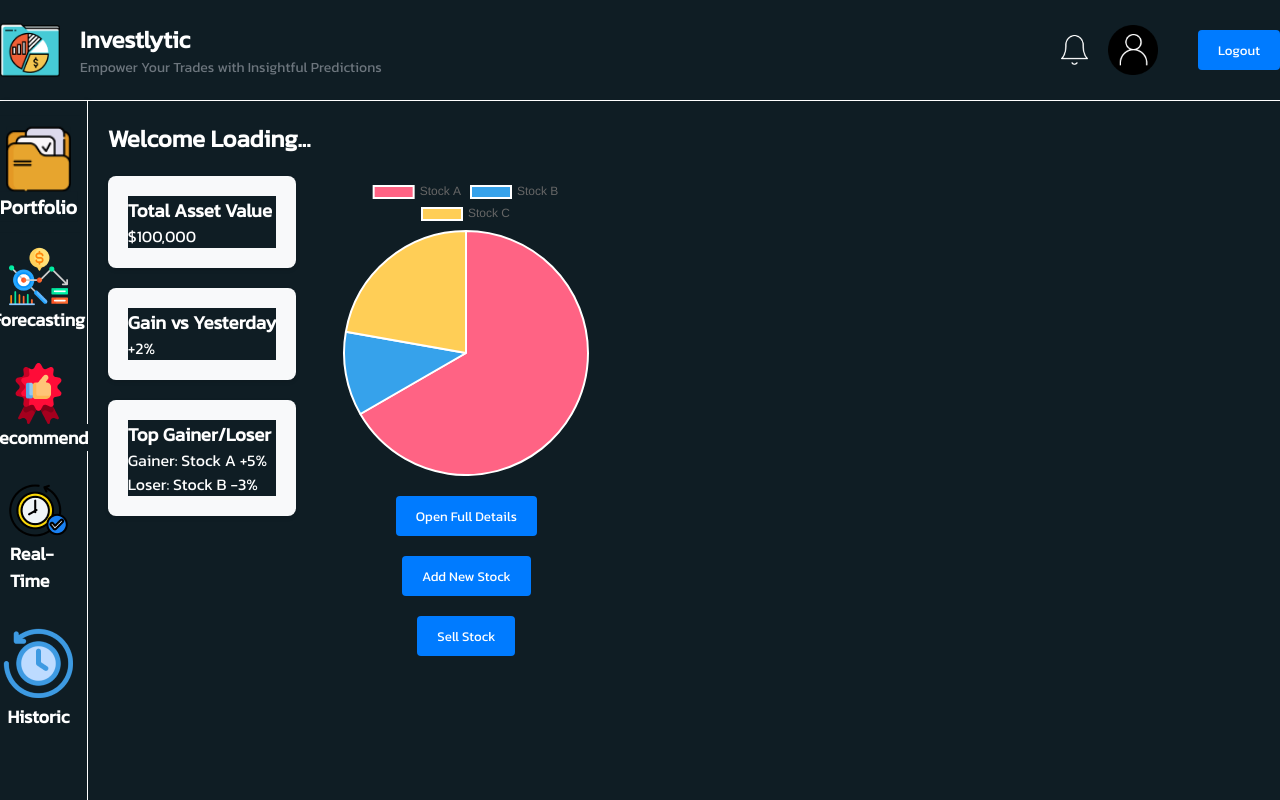
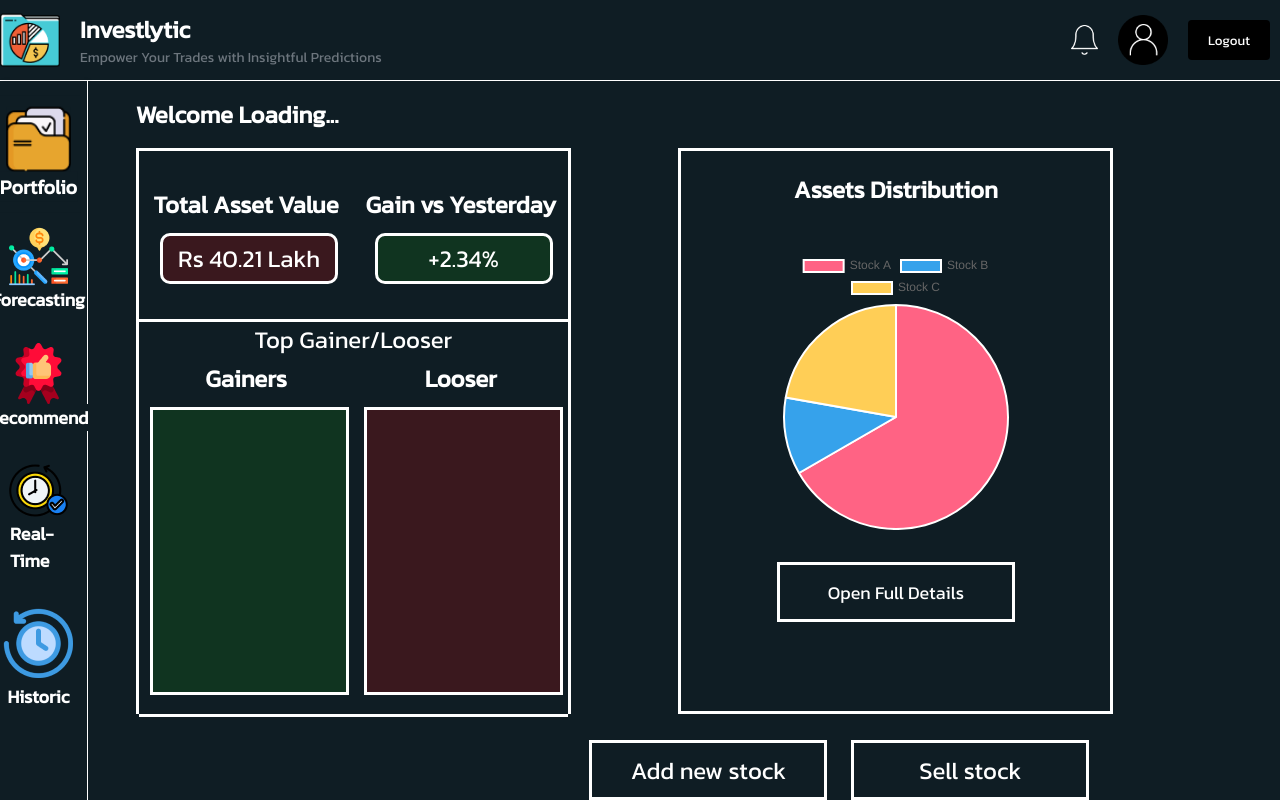
Before and after one commit to Bhushan11de/share, a Next.js app in the folder frontend/: page /dashboard in a window 1280 px wide. Built offline with nearby package versions, Linux system fonts and the light colour scheme; no server answers.

Commit message:
dashboard ui complete

```diff
--- a/frontend/components/DashboardComponent/Portfolio/portfolio.module.css
+++ b/frontend/components/DashboardComponent/Portfolio/portfolio.module.css
@@ -1,53 +1,180 @@
 .container {
-  padding: 20px;
+  width: 100%;
+  height: 100%;
 }
-
 .headerLeft {
-  margin-bottom: 20px;
+  margin-left: 3em;
+  margin-top: 1em;
 }
-
 .companyInfo {
   font-size: 24px;
   font-weight: bold;
 }
-
 .content {
+  width: 90%;
+  height: 70vh;
   display: flex;
-  gap: 20px;
+  margin-left: 3em;
+  margin-top: 1em;
+}
+.letcontainer {
+  border: 3px solid white;
+  width: 40%;
+  height: 100%;
+}
+.rightcontainer {
+  border: 3px solid white;
+  width: 40%;
+  height: 100%;
+  margin-left: 10%;
+}
+.cont1 {
+  border-bottom: 3px solid white;
+  height: 30%;
+  width: 100%;
+  display: flex;
+}
+.cont2 {
+  border-bottom: 3px solid white;
+  height: 70%;
+  width: 100%;
+}
+.cont1div1 {
+  text-align: center;
+  width: 50%;
+}
+.cont1div2 {
+  text-align: center;
+  width: 50%;
+}
+.cont1div1para {
+  font-size: 24px;
+  margin-top: 1.5em;
+  font-weight: bold;
 }
 
-.leftContainer {
-  flex: 1;
-  display: flex;
-  flex-direction: column;
-  gap: 20px;
+.cont1div2para {
+  margin-top: 1.5em;
+  font-size: 24px;
+  font-weight: bold;
+}
+.cont1div1div1 {
+  background-color: #3a181e;
+  width: 80%;
+  margin-top: 5%;
+  margin-left: 10%;
+  border: 3px solid white;
+  border-radius: 10px;
+}
+.cont1div3para {
+  border-radius: 10px;
+  font-size: 24px;
+  background-color: #3a181e;
+  padding: 3%;
+}
+.cont1div2div1 {
+  background-color: #103420;
+  width: 80%;
+  margin-top: 5%;
+  border-radius: 10px;
+  margin-left: 10%;
+  border: 3px solid white;
+}
+.cont1div4para {
+  border-radius: 10px;
+  font-size: 24px;
+  padding: 3%;
+  background-color: #103420;
+}
+.cont2para {
+  text-align: center;
+  font-size: 24px;
+  height: 10%;
 }
 
-.rightContainer {
-  flex: 1;
+.cont2div1 {
+  width: 100%;
+  height: 90%;
+  background-color: aliceblue;
   display: flex;
-  flex-direction: column;
-  align-items: center;
-  gap: 20px;
+}
+.cont2div1div1 {
+  width: 50%;
+  height: 100%;
+}
+.cont2div1div2 {
+  width: 50%;
+  height: 100%;
+}
+.cont2div1para {
+  font-size: 24px;
+  font-weight: bold;
+  text-align: center;
+}
+.cont2div2para {
+  font-size: 24px;
+  font-weight: bold;
+  text-align: center;
+}
+.gainercont {
+  height: 80%;
+  margin-left: 5%;
+  margin-top: 5%;
+  width: 90%;
+  border: 3px solid white;
+  background-color: #103420;
 }
 
-.section {
-  background-color: #f8f9fa;
-  padding: 20px;
-  border-radius: 8px;
-  box-shadow: 0 2px 4px rgba(0, 0, 0, 0.1);
+.loosercont {
+  height: 80%;
+  margin-left: 5%;
+  margin-top: 5%;
+  width: 90%;
+  border: 3px solid white;
+  background-color: #3a181e;
 }
+.button1 {
+  height: 60px;
+  border: 3px solid white;
+  margin-right: 2%;
+  font-size: 24px;
 
-.button {
-  padding: 10px 20px;
-  background-color: #007bff;
-  color: white;
-  border: none;
-  border-radius: 4px;
-  cursor: pointer;
-  transition: background-color 0.3s;
+  width: 238px;
 }
-
-.button:hover {
-  background-color: #0056b3;
+.button2 {
+  height: 60px;
+  width: 238px;
+  border: 3px solid white;
+  margin-right: 16%;
+  font-size: 24px;
 }
+.buttondiv {
+  margin-top: 2em;
+  width: 100%;
+  display: flex;
+  justify-content: end;
+}
+.rightcontainerdiv1para {
+  text-align: center;
+  font-size: 24px;
+  font-weight: bold;
+  margin-top: 5%;
+}
+.piechart {
+  margin-top: 10%;
+  display: flex;
+  justify-content: center;
+  height: 50%;
+}
+.button3 {
+  height: 60px;
+  width: 238px;
+  border: 3px solid white;
+  font-size: 18px;
+}
+.buttondiv1 {
+  margin-top: 2em;
+  width: 100%;
+  display: flex;
+  justify-content: center;
+}
--- a/frontend/components/DashboardComponent/Portfolio/portfolio.tsx
+++ b/frontend/components/DashboardComponent/Portfolio/portfolio.tsx
@@ -67,31 +67,58 @@ const Portfolio: React.FC = () => {
     <div className={styles.container}>
       <div className={styles.headerLeft}>
         <div className={styles.companyInfo}>
-          Welcome {userName ? userName : "Loading..."}
+          Welcome {userName ? userName + "," : "Loading..."}
         </div>
       </div>
       <div className={styles.content}>
-        <div className={styles.leftContainer}>
-          <div className={styles.section}>
-            <h3>Total Asset Value</h3>
-            <p>$100,000</p>
+        <div className={styles.letcontainer}>
+          <div className={styles.cont1}>
+            <div className={styles.cont1div1}>
+              <p className={styles.cont1div1para}>Total Asset Value</p>
+              <div className={styles.cont1div1div1}>
+                <p className={styles.cont1div3para}>Rs 40.21 Lakh</p>{" "}
+              </div>
+            </div>
+            <div className={styles.cont1div2}>
+              <p className={styles.cont1div2para}>Gain vs Yesterday</p>
+              <div className={styles.cont1div2div1}>
+                <p className={styles.cont1div4para}>+2.34% </p>
+              </div>
+            </div>
           </div>
-          <div className={styles.section}>
-            <h3>Gain vs Yesterday</h3>
-            <p>+2%</p>
-          </div>
-          <div className={styles.section}>
-            <h3>Top Gainer/Loser</h3>
-            <p>Gainer: Stock A +5%</p>
-            <p>Loser: Stock B -3%</p>
+          <div className={styles.cont2}>
+            <p className={styles.cont2para}>Top Gainer/Looser</p>
+            <div className={styles.cont2div1}>
+              <div className={styles.cont2div1div1}>
+                <div className={styles.cont2div1para}>
+                  <p className={styles.cont2div1para1}>Gainers</p>
+                </div>
+                <div className={styles.gainercont}></div>
+              </div>
+              <div className={styles.cont2div1div2}>
+                <div className={styles.cont2div2para}>
+                  <p className={styles.cont2div2para1}>Looser</p>
+                </div>
+                <div className={styles.loosercont}></div>
+              </div>
+            </div>
           </div>
         </div>
-        <div className={styles.rightContainer}>
-          <Pie data={pieData} />
-          <button className={styles.button}>Open Full Details</button>
-          <button className={styles.button}>Add New Stock</button>
-          <button className={styles.button}>Sell Stock</button>
+        <div className={styles.rightcontainer}>
+          <div className={styles.rightcontainerparadiv1}>
+            <p className={styles.rightcontainerdiv1para}>Assets Distribution</p>
+          </div>
+          <div className={styles.piechart}>
+            <Pie data={pieData} />
+          </div>
+          <div className={styles.buttondiv1}>
+            <button className={styles.button3}>Open Full Details</button>
+          </div>
         </div>
+      </div>
+      <div className={styles.buttondiv}>
+        <button className={styles.button1}>Add new stock</button>
+        <button className={styles.button2}>Sell stock</button>
       </div>
     </div>
   );
--- a/frontend/components/DashboardComponent/header/header.module.css
+++ b/frontend/components/DashboardComponent/header/header.module.css
@@ -50,16 +50,18 @@
 }
 
 .logoutButton {
-  margin-left: 20px;
   padding: 10px 20px;
-  background-color: #007bff;
+  background-color: #000000;
   color: white;
   border: none;
   border-radius: 4px;
   cursor: pointer;
+  margin-right: 10px;
   transition: background-color 0.3s;
 }
 
 .logoutButton:hover {
-  background-color: #0056b3;
+  background-color: #ffffff;
+  color: #000000;
+  padding: 20px 30px;
 }
--- a/frontend/styles/global.css
+++ b/frontend/styles/global.css
@@ -1,17 +1,17 @@
-@import url('https://fonts.googleapis.com/css2?family=Kanit&display=swap');
+@import url("https://fonts.googleapis.com/css2?family=Kanit&display=swap");
 
 ::ng-deep body {
-    margin: 0 !important;
+  margin: 0 !important;
 }
 
 .app {
-    display: flex;
+  display: flex;
 }
 
 * {
-    font-family: 'Kanit', sans-serif;
-    background-color: #0F1D24;
-    color: white;
-    margin: 0;
-    padding: 0;
+  font-family: "Kanit", sans-serif;
+  background-color: #0f1d24;
+  color: white;
+  margin: 0;
+  padding: 0;
 }
```
Also changed, not shown: frontend/pages/index.tsx (+7 -1 lines).
